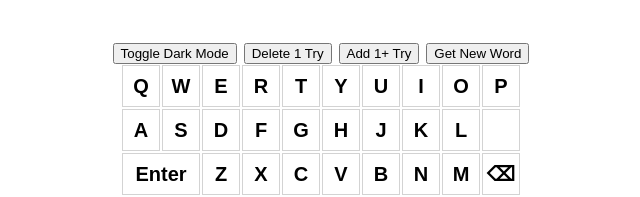
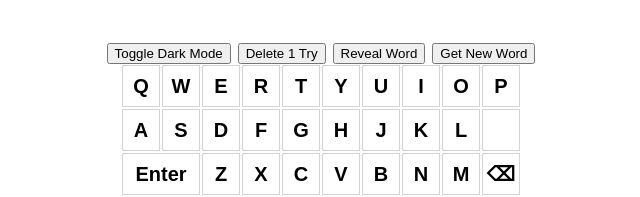
Before and after one commit to DoorsCoolScripts/INFWordle, a plain HTML site: page wordle.html in a window 1280 px wide. Shown: the part 564-761 px from the top of the page, without its empty margins (319-959 px from the left). Drawn offline with Linux system fonts and the light colour scheme.

Commit message:
Update wordle.html

```diff
--- a/wordle.html
+++ b/wordle.html
@@ -17,7 +17,7 @@
         <h1 id="answer"></h1>
         <button onclick="myFunction()">Toggle Dark Mode</button>
         <button onclick="row += 1;">Delete 1 Try</button>
-        <button onclick="myHacks()">Add 1+ Try</button>
+        <button onclick="alert(word);">Reveal Word</button>
 <script>
 function myFunction() {
    var element = document.body;
```
